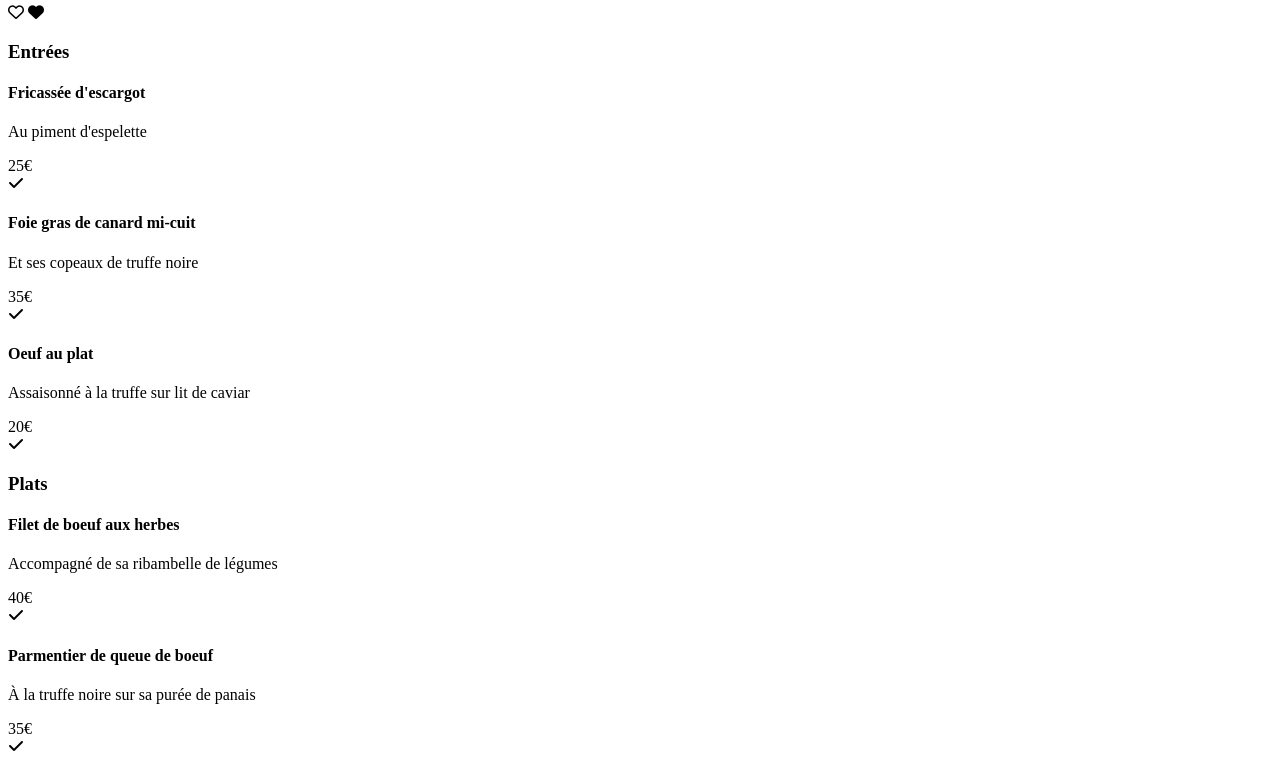
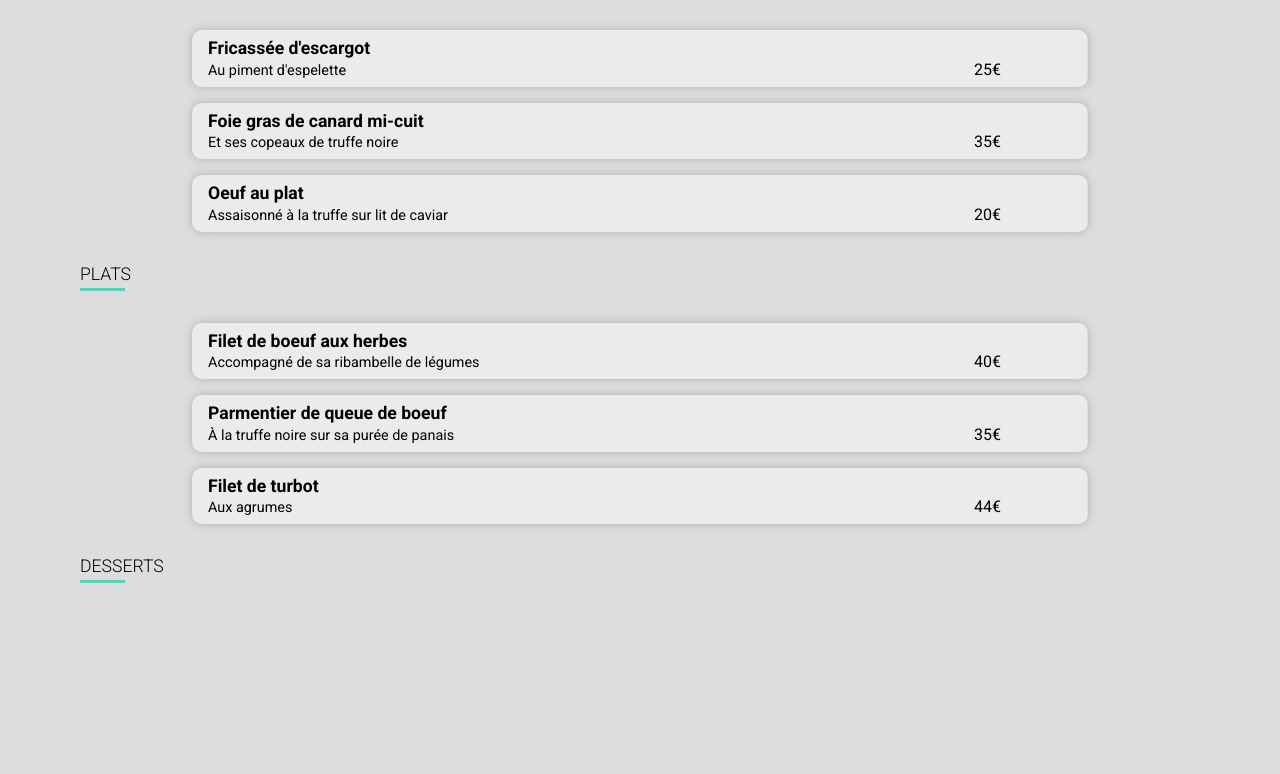
Before and after one commit to Marcat-A/P3_Marcato_Anthony, a website: page pages/restaurant1.html in a window 1280 px wide. Shown: the part 411-1185 px from the top of the page. Drawn offline with Linux system fonts and the light colour scheme; the site is published under a folder, as on GitHub Pages, so addresses that start at the root find nothing; a web font is replaced by a local one.

Commit message:
Github Pages

```diff
--- a/pages/restaurant1.html
+++ b/pages/restaurant1.html
@@ -6,7 +6,7 @@
     <meta name="viewport" content="width=device-width, initial-scale=1.0">
     <title>OhMyFood! - La Palette du Goût</title>
     <link rel="stylesheet" href="https://cdnjs.cloudflare.com/ajax/libs/font-awesome/6.1.1/css/all.min.css" integrity="sha512-KfkfwYDsLkIlwQp6LFnl8zNdLGxu9YAA1QvwINks4PhcElQSvqcyVLLD9aMhXd13uQjoXtEKNosOWaZqXgel0g==" crossorigin="anonymous" referrerpolicy="no-referrer" />
-    <link rel="stylesheet" href="/css/index.css">
+    <link rel="stylesheet" href="../css/index.css">
 </head>
 <body>
     <main class="secondPage">
--- a/pages/restaurant2.html
+++ b/pages/restaurant2.html
@@ -6,7 +6,7 @@
     <meta name="viewport" content="width=device-width, initial-scale=1.0">
     <title>OhMyFood! - La Note Enchantée</title>
     <link rel="stylesheet" href="https://cdnjs.cloudflare.com/ajax/libs/font-awesome/6.1.1/css/all.min.css" integrity="sha512-KfkfwYDsLkIlwQp6LFnl8zNdLGxu9YAA1QvwINks4PhcElQSvqcyVLLD9aMhXd13uQjoXtEKNosOWaZqXgel0g==" crossorigin="anonymous" referrerpolicy="no-referrer" />
-    <link rel="stylesheet" href="/css/index.css">
+    <link rel="stylesheet" href="../css/index.css">
 </head>
 <body>
     <main class="secondPage">
```
Also changed, not shown: pages/restaurant3.html (+1 -1 lines), pages/restaurant4.html (+1 -1 lines).
